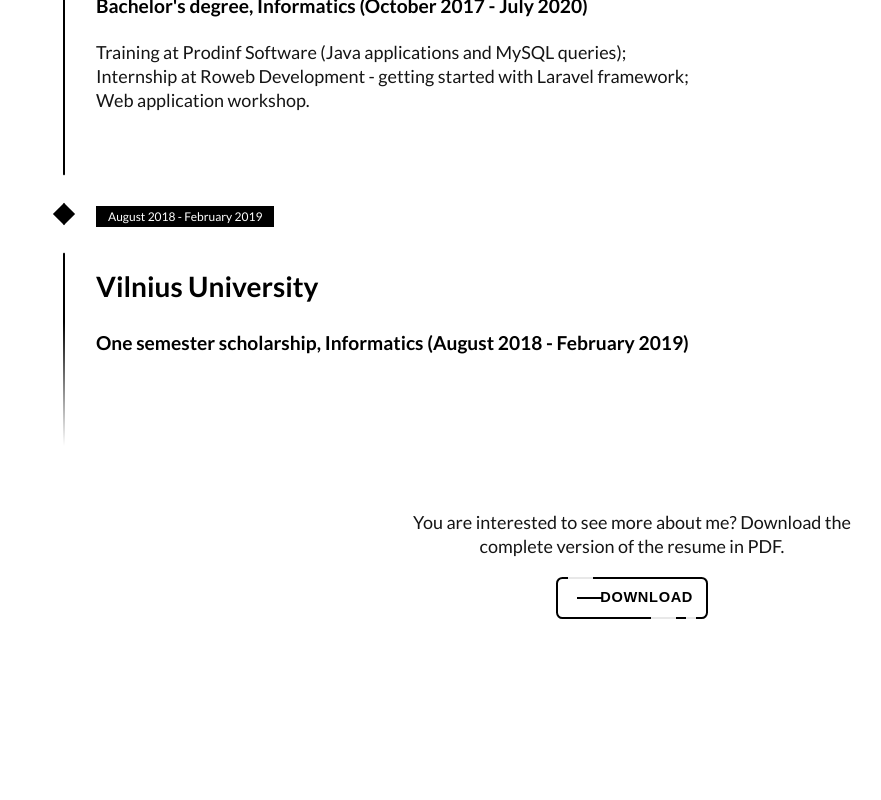
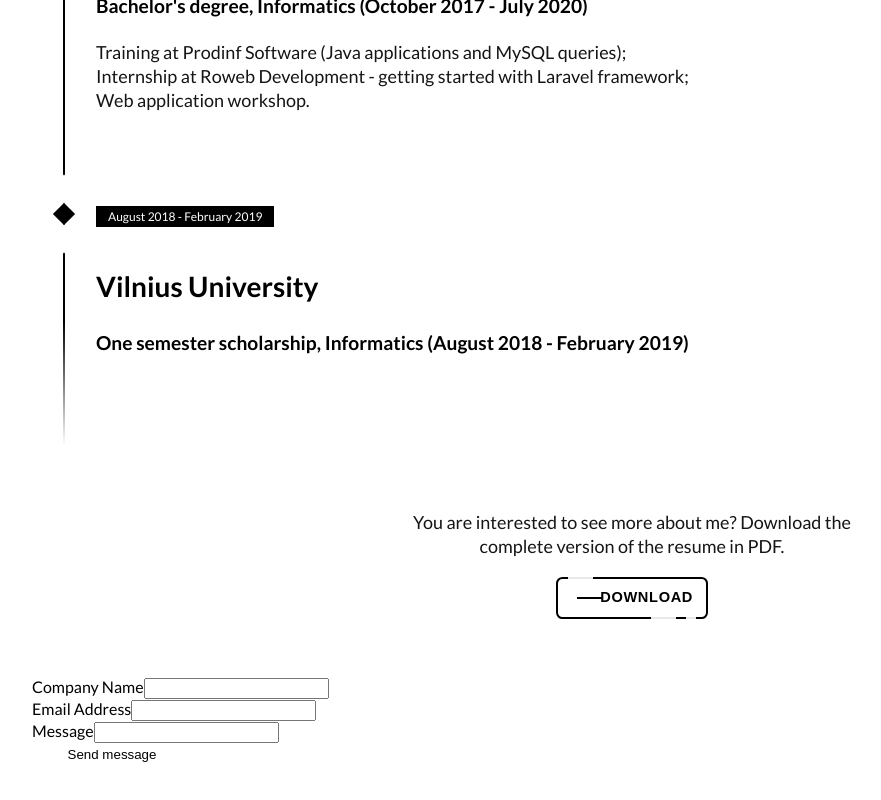
Before and after one commit to BadiuIoana/personal-portfolio, a React (Create React App) app: page / in a window 1280 px wide. Shown: the part 2427-3227 px from the top of the page, without its empty margins (8-889 px from the left). Before the commit the page ends 3084 px from the top, so only its background shows below. Built offline with nearby package versions, Linux system fonts and the light colour scheme.

Commit message:
Contact form

```diff
--- a/src/App.js
+++ b/src/App.js
@@ -1,10 +1,10 @@
 import { Fragment } from "react";
 import "./App.scss";
-import Loader from "./UI/Loader";
 import NavBar from "./UI/NavBar";
 import AboutUs from "./UI/AboutUs";
 import Work from "./UI/Work";
 import TimelineResume from "./UI/TimelineResume";
+import ContactForm from "./UI/ContactForm";
 
 function App() {
     return (
@@ -18,6 +18,7 @@
                 <Work />
             </section>
             <TimelineResume />
+            <ContactForm />
         </Fragment>
     );
 }
--- a/src/App.scss
+++ b/src/App.scss
@@ -37,3 +37,7 @@
     text-align: center;
     line-height: 1em;
 }
+
+.hidden {
+    display: none;
+}
--- /dev/null
+++ b/src/UI/ContactForm.js
@@ -0,0 +1,33 @@
+import "./_contact-form.scss";
+
+const ContactForm = () => {
+    return (
+        <div className='wrapper contact-section'>
+            <form
+                className='contact-form'
+                action='/send-message'
+                method='POST'
+                data-netlify='true'
+                data-netlify-honeypot='bot-field'
+            >
+                <input name='bot-field' className='hidden' />
+                <div className='group'>
+                    <label htmlFor='company'>Company Name</label>
+                    <input type='text' name='company' />
+                </div>
+                <div className='group'>
+                    <label htmlFor='email'>Email Address</label>
+                    <input type='text' name='email' />
+                </div>
+                <div className='group'>
+                    <label htmlFor='message'>Message</label>
+                    <input type='text' name='message' />
+                </div>
+
+                <button type='submit'>Send message</button>
+            </form>
+        </div>
+    );
+};
+
+export default ContactForm;
```
Also changed, not shown: src/UI/_contact-form.scss (added).
